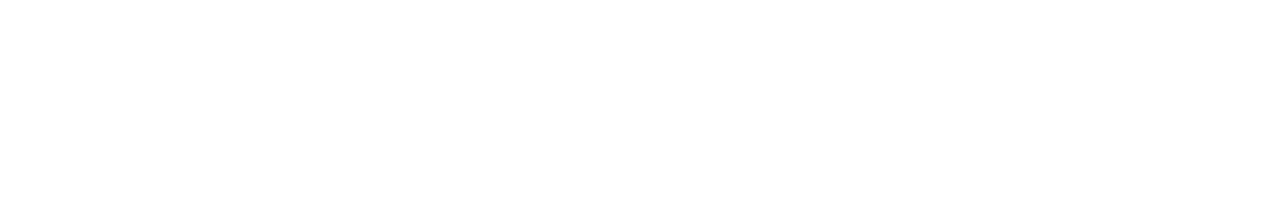
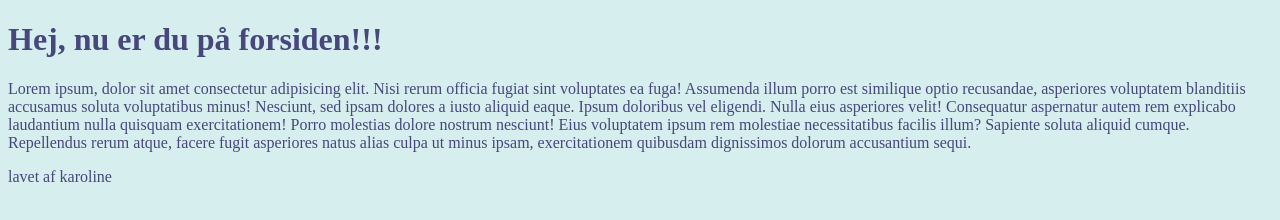
Before and after one commit to kama0008/git_leg, a plain HTML site: page index.html in a window 1280 px wide. Drawn offline with Linux system fonts and the light colour scheme.

Commit message:
done igen

```diff
--- a/index.html
+++ b/index.html
@@ -0,0 +1,30 @@
+<!DOCTYPE html>
+<html lang="da">
+
+<head>
+    <meta charset="UTF-8">
+    <meta name="viewport" content="width=device-width, initial-scale=1.0">
+    <link rel="stylesheet" href="style.css">
+    <title>Document</title>
+</head>
+
+<body>
+    <header></header>
+    <main>
+        <h1>Hej, nu er du på forsiden!!!</h1>
+        <p>Lorem ipsum, dolor sit amet consectetur adipisicing elit. Nisi rerum officia fugiat sint voluptates ea fuga!
+            Assumenda illum porro est similique optio recusandae, asperiores voluptatem blanditiis accusamus soluta
+            voluptatibus minus!
+            Nesciunt, sed ipsam dolores a iusto aliquid eaque. Ipsum doloribus vel eligendi. Nulla eius asperiores
+            velit! Consequatur aspernatur autem rem explicabo laudantium nulla quisquam exercitationem! Porro molestias
+            dolore nostrum nesciunt!
+            Eius voluptatem ipsum rem molestiae necessitatibus facilis illum? Sapiente soluta aliquid cumque.
+            Repellendus rerum atque, facere fugit asperiores natus alias culpa ut minus ipsam, exercitationem quibusdam
+            dignissimos dolorum accusantium sequi.</p>
+    </main>
+    <footer>
+        <p>lavet af karoline</p>
+    </footer>
+</body>
+
+</html>
--- a/style.css
+++ b/style.css
@@ -5,3 +5,7 @@ body {
 h1 {
   color: rgb(71, 71, 123);
 }
+
+p {
+  color: rgb(71, 71, 123);
+}
```
